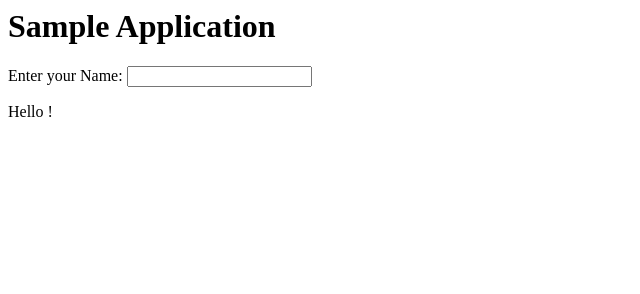
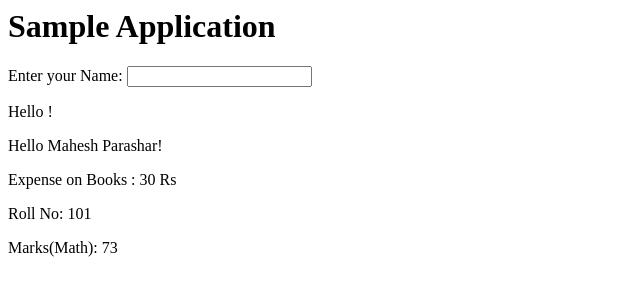
Before and after one commit to PouncingFox/angularjs, a plain HTML site: page index.html in a window 1280 px wide. Shown: the whole page, without its empty margins (0-640 px from the left). Drawn offline with nearby package versions, Linux system fonts and the light colour scheme.

Commit message:
Multi Functions
Trying out more than one Angular function

```diff
--- a/index.html
+++ b/index.html
@@ -7,12 +7,16 @@
    <body>
       <h1>Sample Application</h1>
 
-      <div ng-app = "Fox">
+      <div ng-app = "" ng-init = "quantity = 1;cost = 30; student = {firstname:'Mahesh',lastname:'Parashar',rollno:101};marks = [80,90,75,73,60]">
          <p>Enter your Name: <input type = "text" ng-model = "name"></p>
          <p>Hello <span ng-bind = "name"></span>!</p>
+         <p>Hello {{student.firstname + " " + student.lastname}}!</p>
+         <p>Expense on Books : {{cost * quantity}} Rs</p>
+         <p>Roll No: {{student.rollno}}</p>
+         <p>Marks(Math): {{marks[3]}}</p>
       </div>
 
-      <script src = "http://ajax.googleapis.com/ajax/libs/angularjs/1.3.14/angular.min.js"></script>
+      <script src="https://ajax.googleapis.com/ajax/libs/angularjs/1.5.8/angular.min.js"></script>
 
    </body>
 </html>
```
